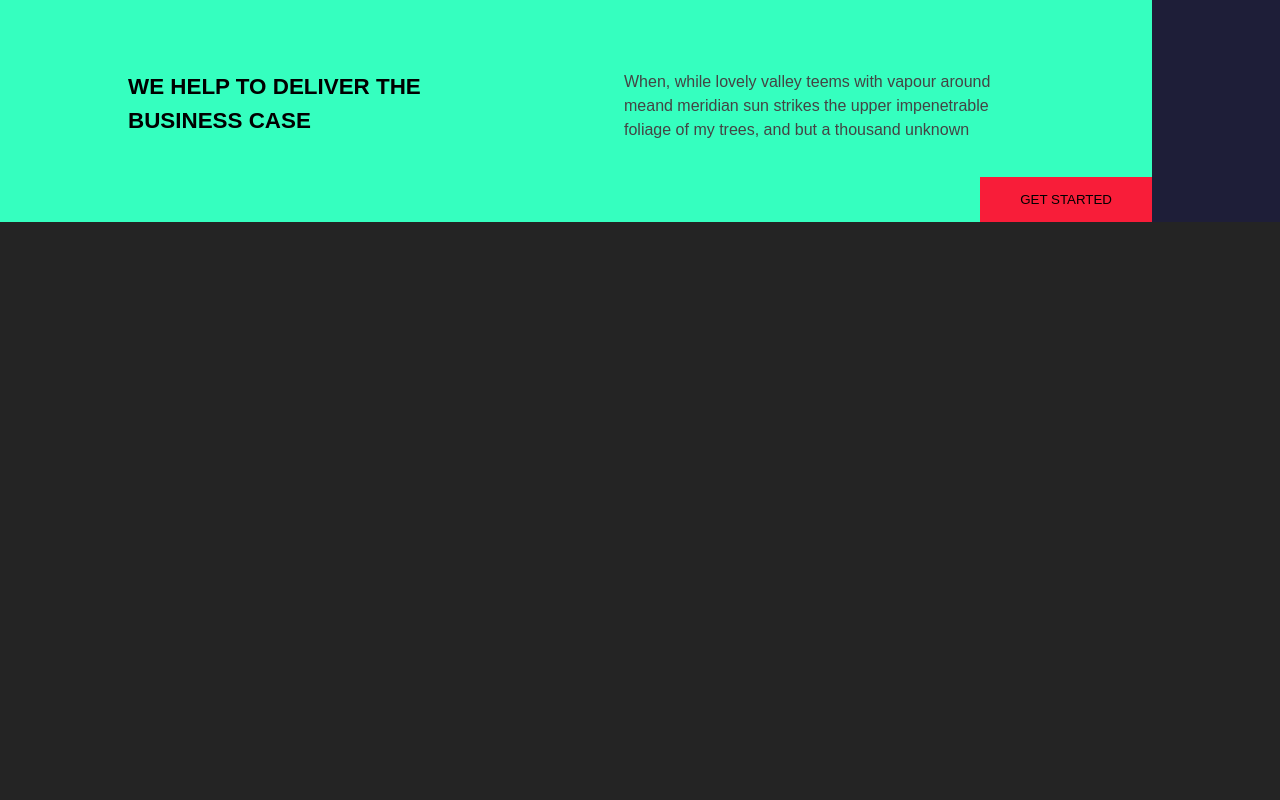
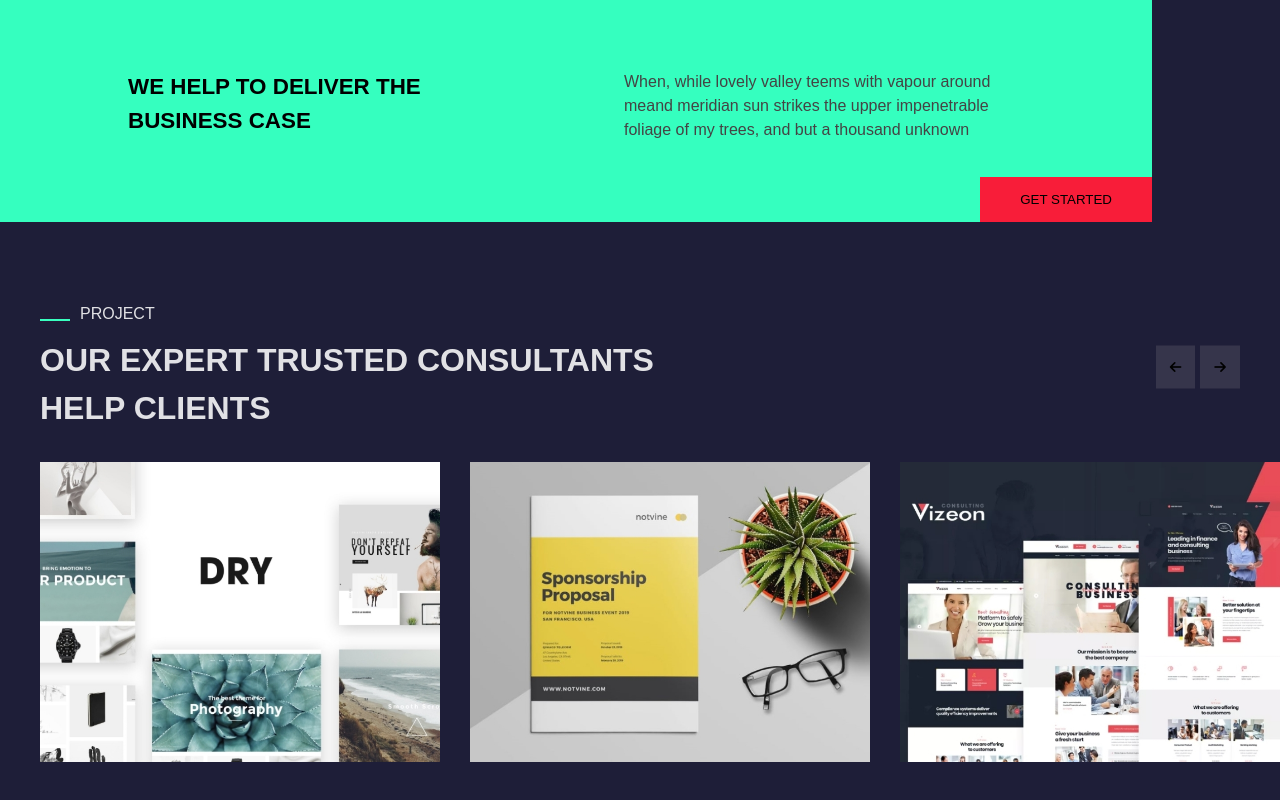
Before and after one commit to marcodedemo/proj-html-vuejs, a Vue app: page / in a window 1280 px wide. Shown: the part 1863-2663 px from the top of the page. Before the commit the page ends 2085 px from the top, so only its background shows below. Built offline with nearby package versions, Linux system fonts and the light colour scheme.

Commit message:
feat: main project section

```diff
--- a/src/components/AppMain.vue
+++ b/src/components/AppMain.vue
@@ -4,6 +4,7 @@
 
   import MainServicesSection from './AppMainComponents/MainServicesSection.vue';
   import MainAboutUsSection from './AppMainComponents/MainAboutUsSection.vue';
+  import MainProjectSection from './AppMainComponents/MainProjectSection.vue';
 
   export default{
     data(){
@@ -16,6 +17,7 @@
     components:{
       MainServicesSection,
       MainAboutUsSection,
+      MainProjectSection,
     }
   }
 
@@ -28,6 +30,7 @@
   <div>
     <MainServicesSection></MainServicesSection>
     <MainAboutUsSection></MainAboutUsSection>
+    <MainProjectSection></MainProjectSection>
 
   </div>
 
--- a/src/components/AppMainComponents/MainProjectSection.vue
+++ b/src/components/AppMainComponents/MainProjectSection.vue
@@ -6,7 +6,11 @@
     data(){
       return{
 
-
+        images:[
+          "DRY-1-790x592.jpg",
+          "221bf0b7-8134-43bb-936a-5acbe42db64a-790x592.jpg",
+          "z1el4c4p-790x592.jpg"
+        ]
 
       }
     }
@@ -18,10 +22,27 @@
 /* -------------------------------- template -------------------------------- */
 <template>
 
-  <div>
+  <section id="project-section">
 
+    <div id="project-inner" class="centered">
 
-  </div>
+      <div id="texts">
+        <span class="section-title">Project</span>
+        <h2>Our Expert Trusted Consultants Help Clients</h2>
+
+        <div id="slide-buttons">
+          <button><i class="fa-solid fa-arrow-left"></i></button>
+          <button><i class="fa-solid fa-arrow-right"></i></button>
+        </div>
+
+      </div>
+
+      <div id="images">
+        <img v-for="image in images" :src="'../../../public/img/' + image " alt="">
+      </div>
+
+    </div>
+  </section>
 
 </template>
 
@@ -29,6 +50,56 @@
 /* ---------------------------------- style --------------------------------- */
 <style lang="scss" scoped>
 
+#project-section{
+  background-color: #1e1e38;
+
+  #project-inner{
+    display: flex;
+    flex-direction: column;
+    gap: 30px;
+
+    padding: 80px 0 ;
 
 
+    #texts{
+      display: flex;
+      flex-direction: column;
+      gap: 10px;
+
+      position: relative;
+
+      h2{
+        font-size: 2em;
+        text-transform: uppercase;
+        max-width: 700px;
+      }
+
+      #slide-buttons{
+        display: flex;
+        gap: 5px;
+
+        position: absolute;
+        right: 0;
+        top: 50%;
+        transform: translateY(-50%);
+
+        button{
+          border: none;
+          background-color: #36354b;
+          padding: 14px;
+        }
+      }
+    }
+
+    #images{
+      display: flex;
+      gap: 30px;
+
+      img{
+        width: calc(100% / 3 );
+      }
+    }
+  }
+}
+
 </style>
```
